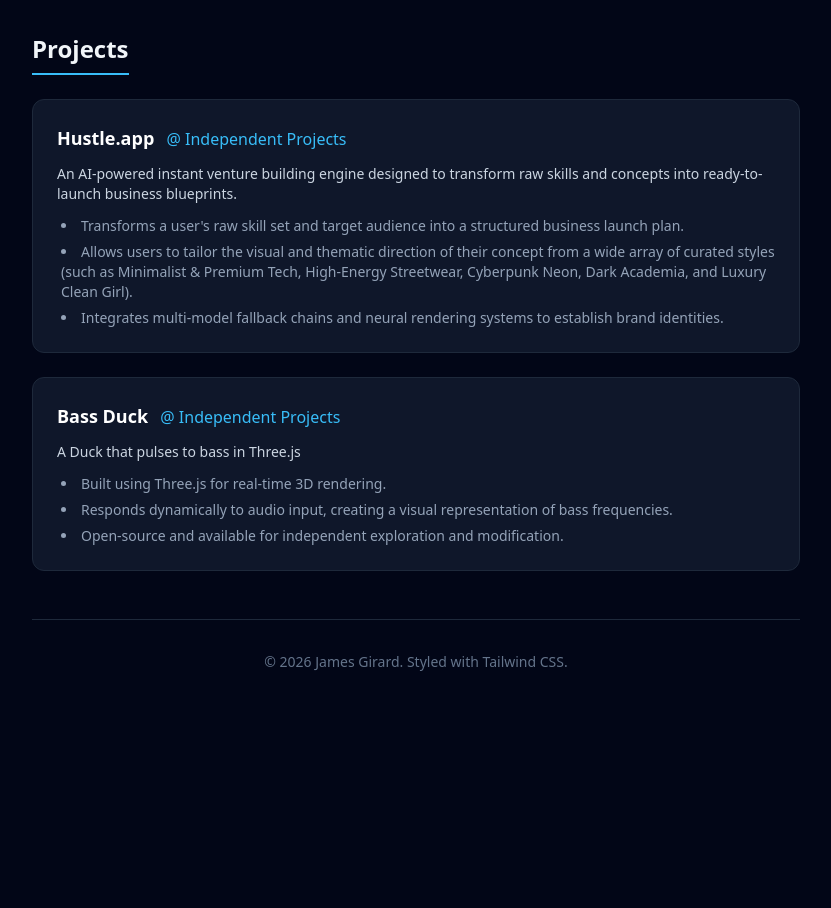
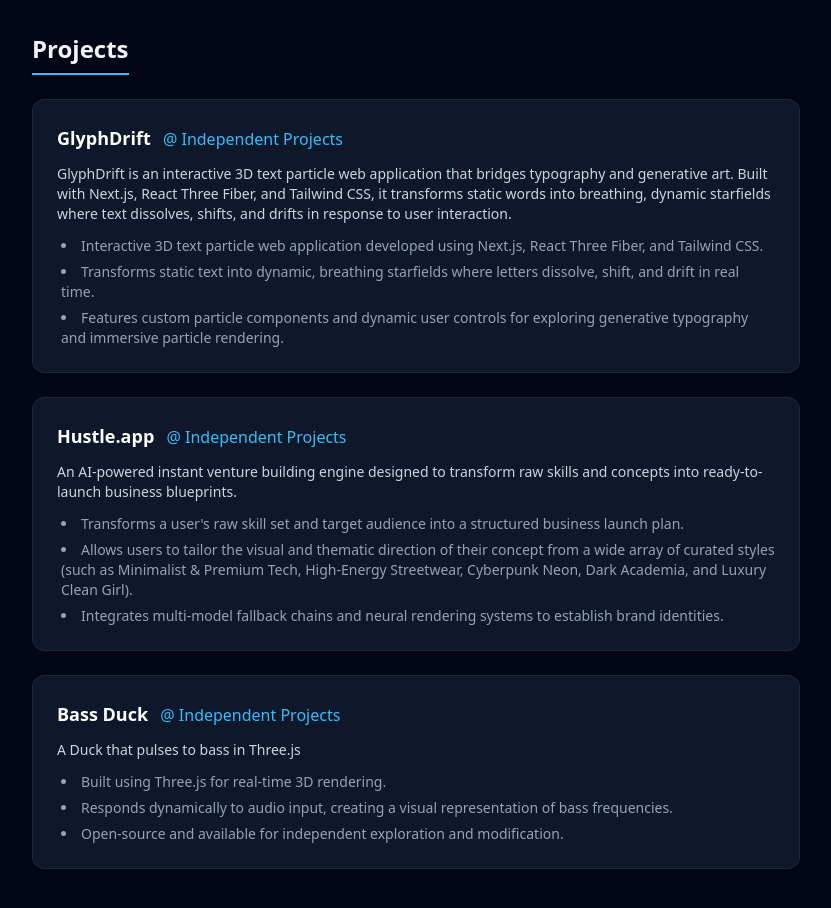
Before and after one commit to TheDeadGPU/jamesgirard.com, a plain HTML site: page index.html in a window 1280 px wide. Shown: the part 1620-2528 px from the top of the page, without its empty margins (224-1055 px from the left). Before the commit the page ends 2332 px from the top, so only its background shows below. Drawn offline with nearby package versions, Linux system fonts and the light colour scheme.

Commit message:
Added GlyphDrift Project

```diff
--- a/index.html
+++ b/index.html
@@ -133,6 +133,23 @@
             <div class="bg-slate-900 border border-slate-800 rounded-xl p-6 mb-6 hover:border-slate-700 transition-colors">
                 <div class="flex flex-col sm:flex-row sm:items-baseline sm:justify-between mb-3">
                     <div>
+                        <span class="text-lg font-bold text-white hover:underline"><a href="https://glyph-drift.vercel.app/" target="_blank">GlyphDrift</a></span>
+                        <span class="text-sky-400 font-medium block sm:inline sm:ml-2">@ Independent Projects</span>
+                    </div>
+                </div>
+                <div class="text-slate-300 text-sm space-y-3">
+                    <p>GlyphDrift is an interactive 3D text particle web application that bridges typography and generative art. Built with Next.js, React Three Fiber, and Tailwind CSS, it transforms static words into breathing, dynamic starfields where text dissolves, shifts, and drifts in response to user interaction.</p>
+                    <ul class="list-disc list-inside space-y-1.5 ml-1 text-slate-400">
+                        <li>Interactive 3D text particle web application developed using Next.js, React Three Fiber, and Tailwind CSS.</li>
+                        <li>Transforms static text into dynamic, breathing starfields where letters dissolve, shift, and drift in real time.</li>
+                        <li>Features custom particle components and dynamic user controls for exploring generative typography and immersive particle rendering.</li>
+                    </ul>
+                </div>
+            </div>
+
+            <div class="bg-slate-900 border border-slate-800 rounded-xl p-6 mb-6 hover:border-slate-700 transition-colors">
+                <div class="flex flex-col sm:flex-row sm:items-baseline sm:justify-between mb-3">
+                    <div>
                         <span class="text-lg font-bold text-white hover:underline"><a href="https://thisishustle.app" target="_blank">Hustle.app</a></span>
                         <span class="text-sky-400 font-medium block sm:inline sm:ml-2">@ Independent Projects</span>
                     </div>
```
